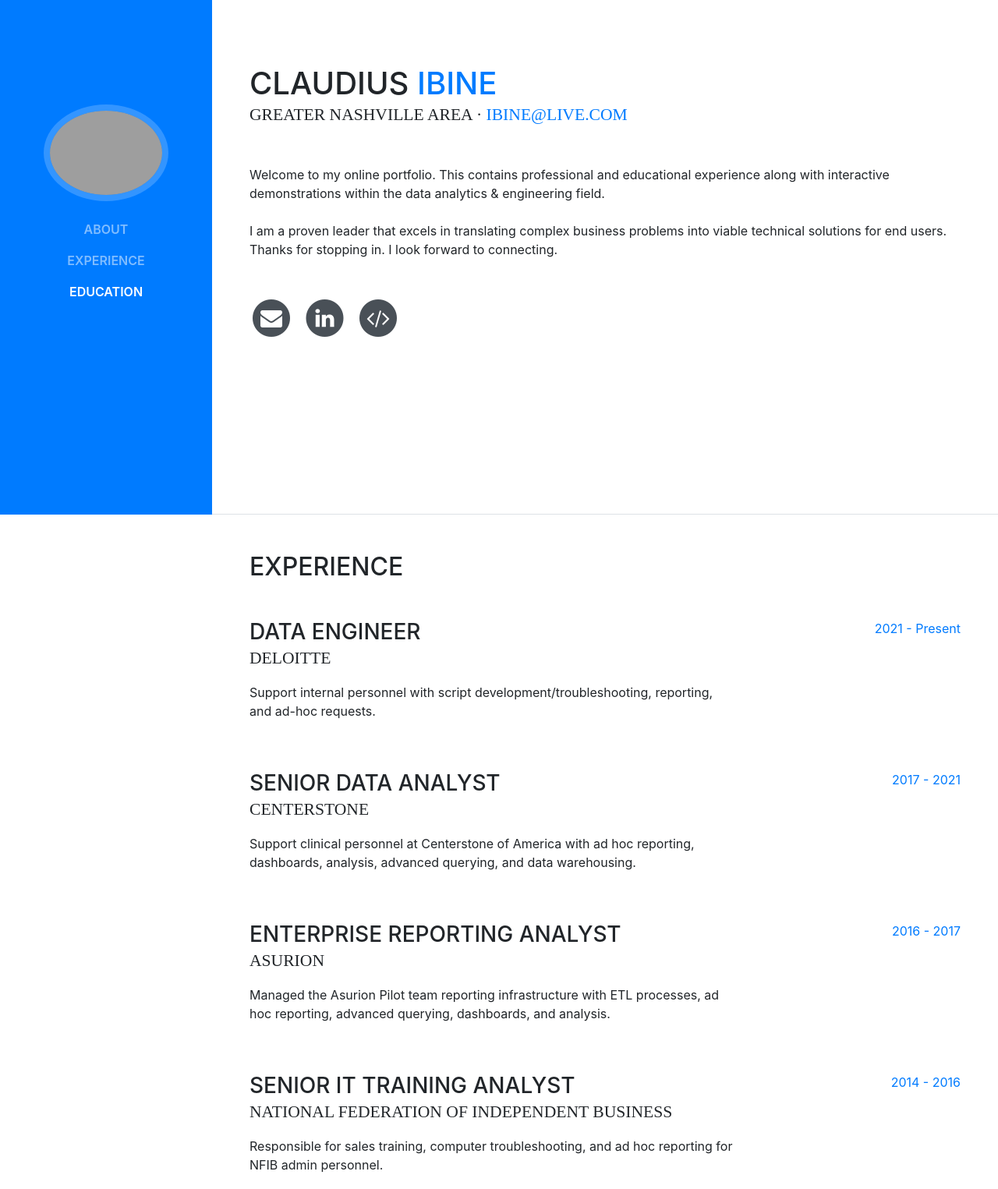
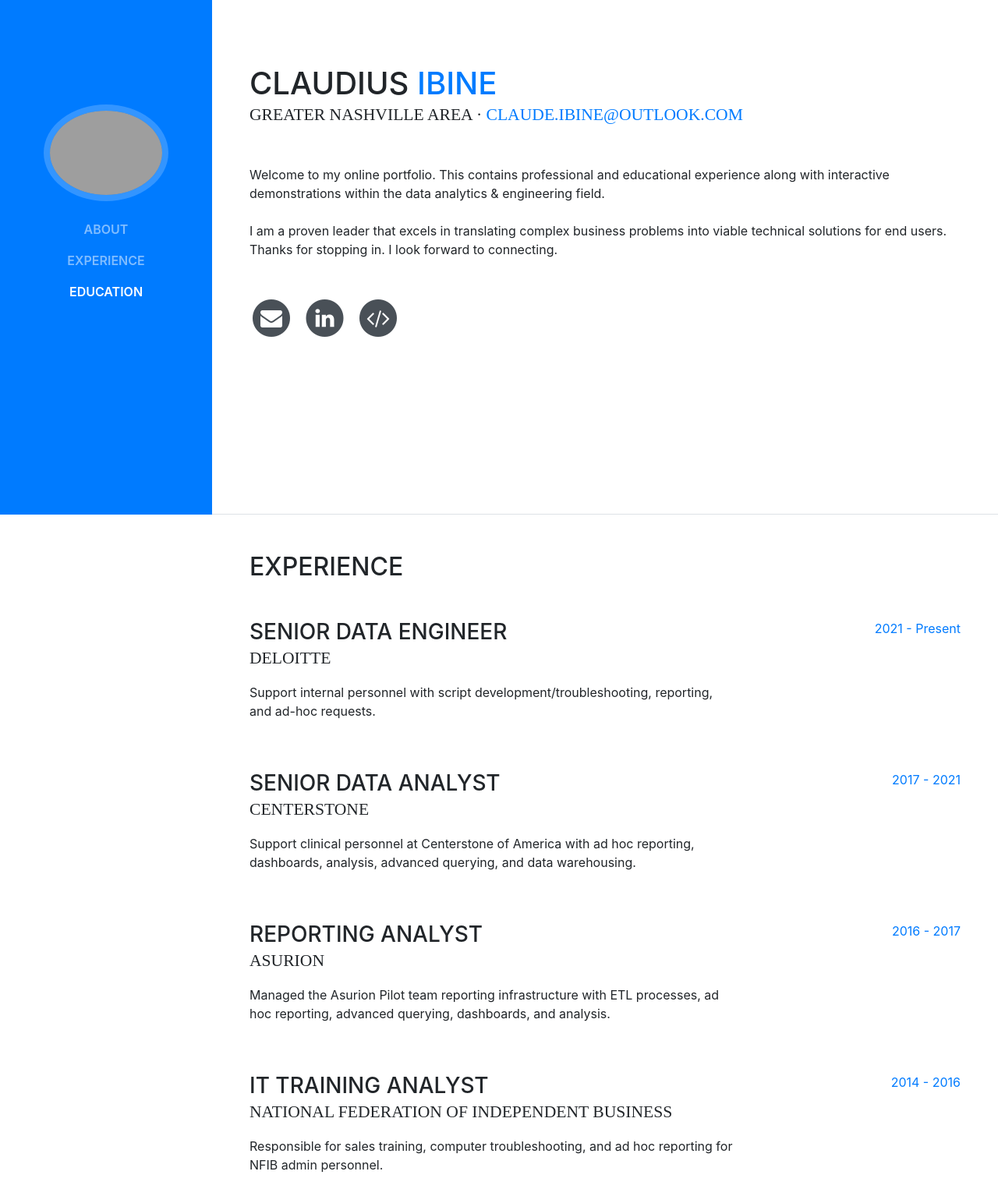
Before and after one commit to ibinec/Disable_portfolio, a website with bundled scripts: page index.html in a window 1280 px wide. Shown: the part 140-1665 px from the top of the page at 78% size. Built offline with nearby package versions, Linux system fonts and the light colour scheme; grey boxes are pictures that could not be loaded; a web font is replaced by a local one.

Commit message:
Update index.html

```diff
--- a/index.html
+++ b/index.html
@@ -59,7 +59,7 @@
             <span class="text-primary">Ibine</span>
           </h1>
           <div class="subheading mb-5">Greater Nashville Area ·
-            <a href="mailto:ibine@live.com">ibine@live.com</a>
+            <a href="mailto:ibine@live.com">claude.ibine@outlook.com</a>
           </div>
 <!----
           <p class="mb-5">Welcome to my professional portfolio. This website contains an online resume, and demonstrations to professional experience within the Data Analytics field. The intent behind this website is to provide a centralized location to Claudius's background and professional experience. Hope you enjoy.
@@ -72,7 +72,7 @@
           <ul class="list-inline list-social-icons mb-0">
 
             <li class="list-inline-item">
-              <a href="mailto:ibine@live.com">
+              <a href="mailto:claude.ibine@outlook.com">
                 <span class="fa-stack fa-lg">
                   <i class="fa fa-circle fa-stack-2x"></i>
                   <i class="fa fa-envelope fa-stack-1x fa-inverse"></i>
@@ -115,7 +115,7 @@
 
           <div class="resume-item d-flex flex-column flex-md-row mb-5">
             <div class="resume-content mr-auto">
-              <h3 class="mb-0">Data Engineer</h3>
+              <h3 class="mb-0">Senior Data Engineer</h3>
               <div class="subheading mb-3">Deloitte</div>
               <p>Support internal personnel with script development/troubleshooting, reporting, and ad-hoc requests.</p>
             </div>
@@ -137,7 +137,7 @@
 
           <div class="resume-item d-flex flex-column flex-md-row mb-5">
             <div class="resume-content mr-auto">
-              <h3 class="mb-0">Enterprise Reporting Analyst</h3>
+              <h3 class="mb-0">Reporting Analyst</h3>
               <div class="subheading mb-3">Asurion</div>
               <p>Managed the Asurion Pilot team reporting infrastructure with ETL processes, ad hoc reporting, advanced querying, dashboards, and analysis.</p>
             </div>
@@ -147,7 +147,7 @@
           </div>
 		<div class="resume-item d-flex flex-column flex-md-row mb-5">
             <div class="resume-content mr-auto">
-              <h3 class="mb-0">Senior IT Training Analyst</h3>
+              <h3 class="mb-0">IT Training Analyst</h3>
               <div class="subheading mb-3">National Federation of Independent Business</div>
               <p>Responsible for sales training, computer troubleshooting, and ad hoc reporting for NFIB admin personnel.</p>
             </div>
@@ -158,7 +158,7 @@
 
 		<div class="resume-item d-flex flex-column flex-md-row mb-5">
             <div class="resume-content mr-auto">
-              <h3 class="mb-0">IT Training Analyst</h3>
+              <h3 class="mb-0">Senior IT Training Analyst</h3>
               <div class="subheading mb-3">National Federation of Independent Business</div>
               <p>Responsible for sales training, SharePoint maintenance, and ad hoc reporting for NFIB personnel.</p>
             </div>
```
